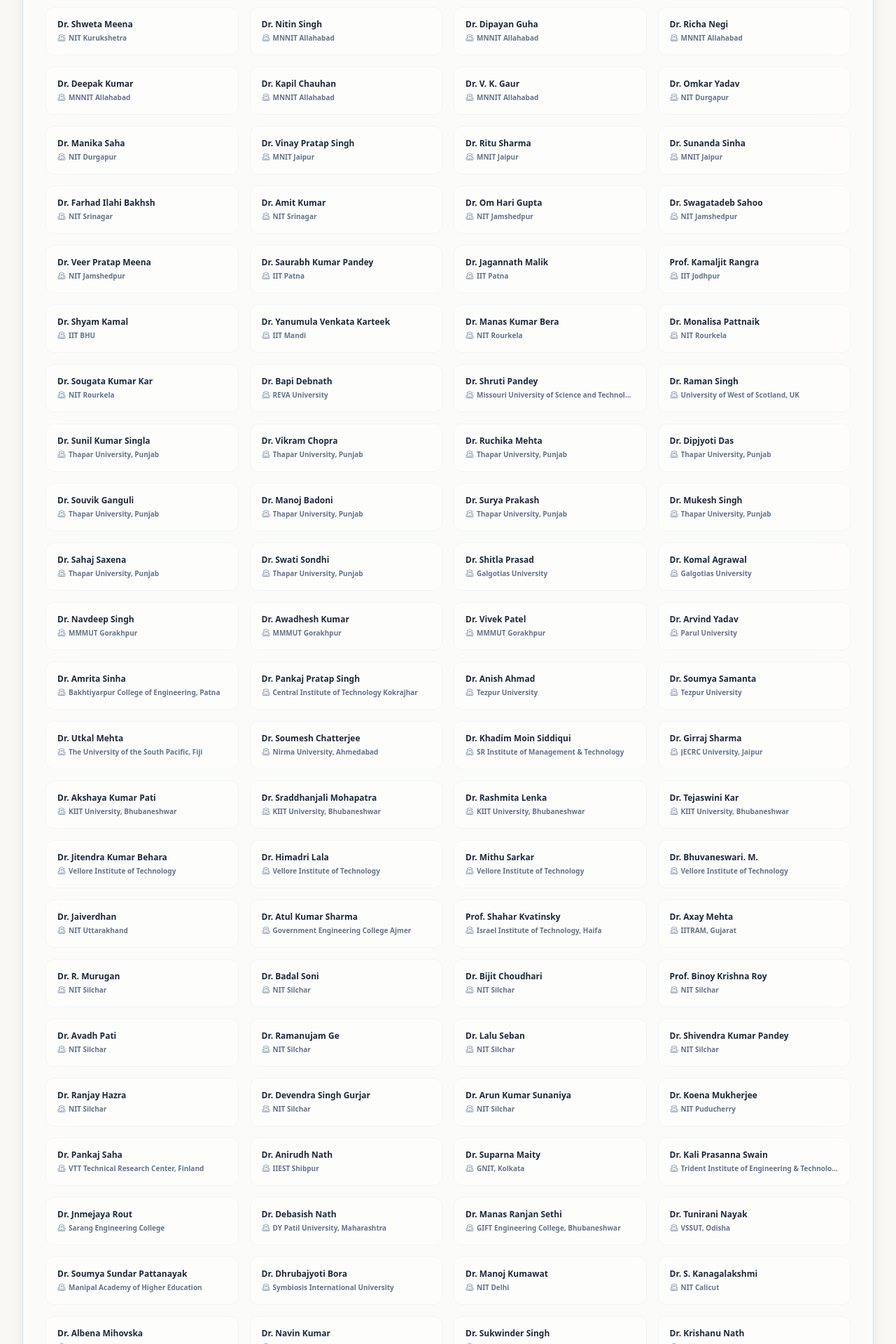
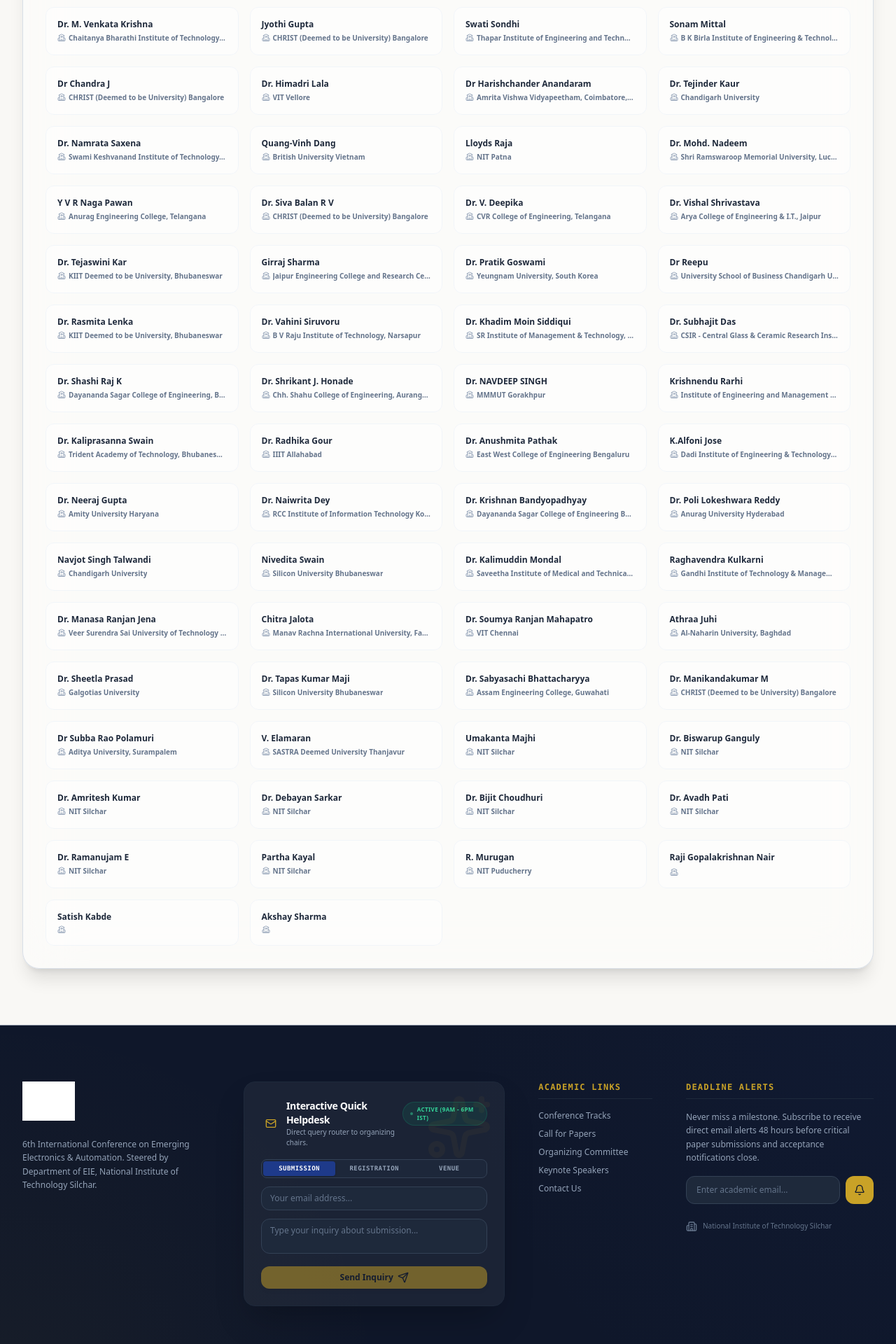
Before and after one commit to Gokulakishor/e2a_demo, a Next.js app: page /committee in a window 1280 px wide. Shown: the part 4480-6400 px from the top of the page at 70% size. Built offline with nearby package versions, Linux system fonts and the light colour scheme; grey boxes are pictures that could not be loaded; a web font is replaced by a local one.

Commit message:
Update special sessions and committee

```diff
--- a/src/app/special-session/page.tsx
+++ b/src/app/special-session/page.tsx
@@ -227,6 +227,33 @@
         name: "Dr. Balimidi Mallikarjuna ",
         affiliation:
           "Assistant Professor , National Institute of Technology Silchar [Electrical Engineering, NIT Silchar, Silchar, India]",
+      },
+    ],
+  },
+  {
+    id: 12,
+    title:
+      "Advanced RF and Wireless Technologies for Emerging Applications (ARWT 2027)",
+    organizers: [
+      {
+        name: "Dr. Prince Jain",
+        affiliation:
+          "Assistant Professor (Research Cadre), Department of Mechatronics Engineering, Faculty of Engineering and Technology, Parul University, Vadodara, Gujarat, India",
+      },
+      {
+        name: "Dr. Pujita Bhatt",
+        affiliation:
+          "Assistant Professor, Department of Mechatronics Engineering, Faculty of Engineering and Technology, Parul University, Vadodara, Gujarat, India",
+      },
+      {
+        name: "Prof. (Dr.) Unnati Joshi",
+        affiliation:
+          "Director (Research), Professor and Chief Research Officer, Micro-Nano Research and Development Center, Parul University, Vadodara, Gujarat, India",
+      },
+      {
+        name: "Prof. (Dr.) Anand Joshi",
+        affiliation:
+          "Chairperson, Micro-Nano R&D Center; Director, Research and Development Cell; and Senior Professor, Department of Mechanical Engineering, Parul University, Vadodara, Gujarat, India",
       },
     ],
   },
--- a/src/data/committee.ts
+++ b/src/data/committee.ts
@@ -148,108 +148,73 @@
 
 export const tpcData: TPCMember[] = [
   { name: "Dr. Ashish Kumar", affiliation: "NIT Raipur" },
-  { name: "Dr. Risha Mal", affiliation: "IIT Guwahati" },
-  { name: "Dr. Nikhil Deep Gupta", affiliation: "VNIT Nagpur" },
-  { name: "Dr. Prabhat Kumar Sharma", affiliation: "VNIT Nagpur" },
-  { name: "Dr. Shashi Bhushan Singh", affiliation: "NIT Kurukshetra" },
-  { name: "Dr. Chagan Charan", affiliation: "NIT Kurukshetra" },
-  { name: "Dr. Pankaj Verma", affiliation: "NIT Kurukshetra" },
-  { name: "Dr. Gaurav Verma", affiliation: "NIT Kurukshetra" },
-  { name: "Dr. Shweta Meena", affiliation: "NIT Kurukshetra" },
-  { name: "Dr. Nitin Singh", affiliation: "MNNIT Allahabad" },
-  { name: "Dr. Dipayan Guha", affiliation: "MNNIT Allahabad" },
-  { name: "Dr. Richa Negi", affiliation: "MNNIT Allahabad" },
-  { name: "Dr. Deepak Kumar", affiliation: "MNNIT Allahabad" },
-  { name: "Dr. Kapil Chauhan", affiliation: "MNNIT Allahabad" },
-  { name: "Dr. V. K. Gaur", affiliation: "MNNIT Allahabad" },
-  { name: "Dr. Omkar Yadav", affiliation: "NIT Durgapur" },
-  { name: "Dr. Manika Saha", affiliation: "NIT Durgapur" },
-  { name: "Dr. Vinay Pratap Singh", affiliation: "MNIT Jaipur" },
-  { name: "Dr. Ritu Sharma", affiliation: "MNIT Jaipur" },
-  { name: "Dr. Sunanda Sinha", affiliation: "MNIT Jaipur" },
-  { name: "Dr. Farhad Ilahi Bakhsh", affiliation: "NIT Srinagar" },
-  { name: "Dr. Amit Kumar", affiliation: "NIT Srinagar" },
-  { name: "Dr. Om Hari Gupta", affiliation: "NIT Jamshedpur" },
-  { name: "Dr. Swagatadeb Sahoo", affiliation: "NIT Jamshedpur" },
-  { name: "Dr. Veer Pratap Meena", affiliation: "NIT Jamshedpur" },
-  { name: "Dr. Saurabh Kumar Pandey", affiliation: "IIT Patna" },
-  { name: "Dr. Jagannath Malik", affiliation: "IIT Patna" },
-  { name: "Prof. Kamaljit Rangra", affiliation: "IIT Jodhpur" },
-  { name: "Dr. Shyam Kamal", affiliation: "IIT BHU" },
-  { name: "Dr. Yanumula Venkata Karteek", affiliation: "IIT Mandi" },
-  { name: "Dr. Manas Kumar Bera", affiliation: "NIT Rourkela" },
-  { name: "Dr. Monalisa Pattnaik", affiliation: "NIT Rourkela" },
-  { name: "Dr. Sougata Kumar Kar", affiliation: "NIT Rourkela" },
-  { name: "Dr. Bapi Debnath", affiliation: "REVA University" },
-  { name: "Dr. Shruti Pandey", affiliation: "Missouri University of Science and Technology, USA" },
-  { name: "Dr. Raman Singh", affiliation: "University of West of Scotland, UK" },
-  { name: "Dr. Sunil Kumar Singla", affiliation: "Thapar University, Punjab" },
-  { name: "Dr. Vikram Chopra", affiliation: "Thapar University, Punjab" },
-  { name: "Dr. Ruchika Mehta", affiliation: "Thapar University, Punjab" },
-  { name: "Dr. Dipjyoti Das", affiliation: "Thapar University, Punjab" },
-  { name: "Dr. Souvik Ganguli", affiliation: "Thapar University, Punjab" },
-  { name: "Dr. Manoj Badoni", affiliation: "Thapar University, Punjab" },
-  { name: "Dr. Surya Prakash", affiliation: "Thapar University, Punjab" },
-  { name: "Dr. Mukesh Singh", affiliation: "Thapar University, Punjab" },
-  { name: "Dr. Sahaj Saxena", affiliation: "Thapar University, Punjab" },
-  { name: "Dr. Swati Sondhi", affiliation: "Thapar University, Punjab" },
-  { name: "Dr. Shitla Prasad", affiliation: "Galgotias University" },
-  { name: "Dr. Komal Agrawal", affiliation: "Galgotias University" },
-  { name: "Dr. Navdeep Singh", affiliation: "MMMUT Gorakhpur" },
-  { name: "Dr. Awadhesh Kumar", affiliation: "MMMUT Gorakhpur" },
-  { name: "Dr. Vivek Patel", affiliation: "MMMUT Gorakhpur" },
-  { name: "Dr. Arvind Yadav", affiliation: "Parul University" },
-  { name: "Dr. Amrita Sinha", affiliation: "Bakhtiyarpur College of Engineering, Patna" },
-  { name: "Dr. Pankaj Pratap Singh", affiliation: "Central Institute of Technology Kokrajhar" },
-  { name: "Dr. Anish Ahmad", affiliation: "Tezpur University" },
-  { name: "Dr. Soumya Samanta", affiliation: "Tezpur University" },
-  { name: "Dr. Utkal Mehta", affiliation: "The University of the South Pacific, Fiji" },
-  { name: "Dr. Soumesh Chatterjee", affiliation: "Nirma University, Ahmedabad" },
-  { name: "Dr. Khadim Moin Siddiqui", affiliation: "SR Institute of Management & Technology" },
-  { name: "Dr. Girraj Sharma", affiliation: "JECRC University, Jaipur" },
-  { name: "Dr. Akshaya Kumar Pati", affiliation: "KIIT University, Bhubaneshwar" },
-  { name: "Dr. Sraddhanjali Mohapatra", affiliation: "KIIT University, Bhubaneshwar" },
-  { name: "Dr. Rashmita Lenka", affiliation: "KIIT University, Bhubaneshwar" },
-  { name: "Dr. Tejaswini Kar", affiliation: "KIIT University, Bhubaneshwar" },
-  { name: "Dr. Jitendra Kumar Behara", affiliation: "Vellore Institute of Technology" },
-  { name: "Dr. Himadri Lala", affiliation: "Vellore Institute of Technology" },
-  { name: "Dr. Mithu Sarkar", affiliation: "Vellore Institute of Technology" },
-  { name: "Dr. Bhuvaneswari. M.", affiliation: "Vellore Institute of Technology" },
-  { name: "Dr. Jaiverdhan", affiliation: "NIT Uttarakhand" },
-  { name: "Dr. Atul Kumar Sharma", affiliation: "Government Engineering College Ajmer" },
-  { name: "Prof. Shahar Kvatinsky", affiliation: "Israel Institute of Technology, Haifa" },
-  { name: "Dr. Axay Mehta", affiliation: "IITRAM, Gujarat" },
-  { name: "Dr. R. Murugan", affiliation: "NIT Silchar" },
-  { name: "Dr. Badal Soni", affiliation: "NIT Silchar" },
-  { name: "Dr. Bijit Choudhari", affiliation: "NIT Silchar" },
-  { name: "Prof. Binoy Krishna Roy", affiliation: "NIT Silchar" },
+  { name: "Dr. Subhra Sarma", affiliation: "VIT Vellore" },
+  { name: "Dr. Ram Niwash Mahia", affiliation: "National Institute of Technology, Hamirpur" },
+  { name: "Prof. Rohini V", affiliation: "CHRIST (Deemed to be University) Bangalore" },
+  { name: "Dr. Vivekanand Ilango", affiliation: "National Engineering College, Kovilpatti" },
+  { name: "Dr. Abhishek Ranjan", affiliation: "Govt. Engg. College Bhojpur" },
+  { name: "Dr. Satyajit Das", affiliation: "Barak Valley Engineering College (BVEC), Sribhumi" },
+  { name: "Dr. Bhuvaneswari M", affiliation: "VIT Vellore" },
+  { name: "Dr. M. Venkata Krishna", affiliation: "Chaitanya Bharathi Institute of Technology, Gandipet, Hyderabad" },
+  { name: "Jyothi Gupta", affiliation: "CHRIST (Deemed to be University) Bangalore" },
+  { name: "Swati Sondhi", affiliation: "Thapar Institute of Engineering and Technology, Patiala, Punjab" },
+  { name: "Sonam Mittal", affiliation: "B K Birla Institute of Engineering & Technology, CEERI Road, Rajasthan" },
+  { name: "Dr Chandra J", affiliation: "CHRIST (Deemed to be University) Bangalore" },
+  { name: "Dr. Himadri Lala", affiliation: "VIT Vellore" },
+  { name: "Dr Harishchander Anandaram", affiliation: "Amrita Vishwa Vidyapeetham, Coimbatore, Tamil Nadu" },
+  { name: "Dr. Tejinder Kaur", affiliation: "Chandigarh University" },
+  { name: "Dr. Namrata Saxena", affiliation: "Swami Keshvanand Institute of Technology, Jaipur" },
+  { name: "Quang-Vinh Dang", affiliation: "British University Vietnam" },
+  { name: "Lloyds Raja", affiliation: "NIT Patna" },
+  { name: "Dr. Mohd. Nadeem", affiliation: "Shri Ramswaroop Memorial University, Lucknow" },
+  { name: "Y V R Naga Pawan", affiliation: "Anurag Engineering College, Telangana" },
+  { name: "Dr. Siva Balan R V", affiliation: "CHRIST (Deemed to be University) Bangalore" },
+  { name: "Dr. V. Deepika", affiliation: "CVR College of Engineering, Telangana" },
+  { name: "Dr. Vishal Shrivastava", affiliation: "Arya College of Engineering & I.T., Jaipur" },
+  { name: "Dr. Tejaswini Kar", affiliation: "KIIT Deemed to be University, Bhubaneswar" },
+  { name: "Girraj Sharma", affiliation: "Jaipur Engineering College and Research Centre" },
+  { name: "Dr. Pratik Goswami", affiliation: "Yeungnam University, South Korea" },
+  { name: "Dr Reepu", affiliation: "University School of Business Chandigarh University" },
+  { name: "Dr. Rasmita Lenka", affiliation: "KIIT Deemed to be University, Bhubaneswar" },
+  { name: "Dr. Vahini Siruvoru", affiliation: "B V Raju Institute of Technology, Narsapur" },
+  { name: "Dr. Khadim Moin Siddiqui", affiliation: "SR Institute of Management & Technology, Lucknow" },
+  { name: "Dr. Subhajit Das", affiliation: "CSIR - Central Glass & Ceramic Research Institute, West Bengal" },
+  { name: "Dr. Shashi Raj K", affiliation: "Dayananda Sagar College of Engineering, Bengaluru" },
+  { name: "Dr. Shrikant J. Honade", affiliation: "Chh. Shahu College of Engineering, Aurangabad" },
+  { name: "Dr. NAVDEEP SINGH", affiliation: "MMMUT Gorakhpur" },
+  { name: "Krishnendu Rarhi", affiliation: "Institute of Engineering and Management Kolkata" },
+  { name: "Dr. Kaliprasanna Swain", affiliation: "Trident Academy of Technology, Bhubaneswar" },
+  { name: "Dr. Radhika Gour", affiliation: "IIIT Allahabad" },
+  { name: "Dr. Anushmita Pathak", affiliation: "East West College of Engineering Bengaluru" },
+  { name: "K.Alfoni Jose", affiliation: "Dadi Institute of Engineering & Technology, Visakhapatnam" },
+  { name: "Dr. Neeraj Gupta", affiliation: "Amity University Haryana" },
+  { name: "Dr. Naiwrita Dey", affiliation: "RCC Institute of Information Technology Kolkata" },
+  { name: "Dr. Krishnan Bandyopadhyay", affiliation: "Dayananda Sagar College of Engineering Bangalore" },
+  { name: "Dr. Poli Lokeshwara Reddy", affiliation: "Anurag University Hyderabad" },
+  { name: "Navjot Singh Talwandi", affiliation: "Chandigarh University" },
+  { name: "Nivedita Swain", affiliation: "Silicon University Bhubaneswar" },
+  { name: "Dr. Kalimuddin Mondal", affiliation: "Saveetha Institute of Medical and Technical Sciences, Chennai" },
+  { name: "Raghavendra Kulkarni", affiliation: "Gandhi Institute of Technology & Management Telangana" },
+  { name: "Dr. Manasa Ranjan Jena", affiliation: "Veer Surendra Sai University of Technology Burla" },
+  { name: "Chitra Jalota", affiliation: "Manav Rachna International University, Faridabad" },
+  { name: "Dr. Soumya Ranjan Mahapatro", affiliation: "VIT Chennai" },
+  { name: "Athraa Juhi", affiliation: "Al-Naharin University, Baghdad" },
+  { name: "Dr. Sheetla Prasad", affiliation: "Galgotias University" },
+  { name: "Dr. Tapas Kumar Maji", affiliation: "Silicon University Bhubaneswar" },
+  { name: "Dr. Sabyasachi Bhattacharyya", affiliation: "Assam Engineering College, Guwahati" },
+  { name: "Dr. Manikandakumar M", affiliation: "CHRIST (Deemed to be University) Bangalore" },
+  { name: "Dr Subba Rao Polamuri", affiliation: "Aditya University, Surampalem" },
+  { name: "V. Elamaran", affiliation: "SASTRA Deemed University Thanjavur" },
+  { name: "Umakanta Majhi", affiliation: "NIT Silchar" },
+  { name: "Dr. Biswarup Ganguly", affiliation: "NIT Silchar" },
+  { name: "Dr. Amritesh Kumar", affiliation: "NIT Silchar" },
+  { name: "Dr. Debayan Sarkar", affiliation: "NIT Silchar" },
+  { name: "Dr. Bijit Choudhuri", affiliation: "NIT Silchar" },
   { name: "Dr. Avadh Pati", affiliation: "NIT Silchar" },
-  { name: "Dr. Ramanujam Ge", affiliation: "NIT Silchar" },
-  { name: "Dr. Lalu Seban", affiliation: "NIT Silchar" },
-  { name: "Dr. Shivendra Kumar Pandey", affiliation: "NIT Silchar" },
-  { name: "Dr. Ranjay Hazra", affiliation: "NIT Silchar" },
-  { name: "Dr. Devendra Singh Gurjar", affiliation: "NIT Silchar" },
-  { name: "Dr. Arun Kumar Sunaniya", affiliation: "NIT Silchar" },
-  { name: "Dr. Koena Mukherjee", affiliation: "NIT Puducherry" },
-  { name: "Dr. Pankaj Saha", affiliation: "VTT Technical Research Center, Finland" },
-  { name: "Dr. Anirudh Nath", affiliation: "IIEST Shibpur" },
-  { name: "Dr. Suparna Maity", affiliation: "GNIT, Kolkata" },
-  { name: "Dr. Kali Prasanna Swain", affiliation: "Trident Institute of Engineering & Technology" },
-  { name: "Dr. Jnmejaya Rout", affiliation: "Sarang Engineering College" },
-  { name: "Dr. Debasish Nath", affiliation: "DY Patil University, Maharashtra" },
-  { name: "Dr. Manas Ranjan Sethi", affiliation: "GIFT Engineering College, Bhubaneshwar" },
-  { name: "Dr. Tunirani Nayak", affiliation: "VSSUT, Odisha" },
-  { name: "Dr. Soumya Sundar Pattanayak", affiliation: "Manipal Academy of Higher Education" },
-  { name: "Dr. Dhrubajyoti Bora", affiliation: "Symbiosis International University" },
-  { name: "Dr. Manoj Kumawat", affiliation: "NIT Delhi" },
-  { name: "Dr. S. Kanagalakshmi", affiliation: "NIT Calicut" },
-  { name: "Dr. Albena Mihovska", affiliation: "SmartAvatar B.V., Netherlands" },
-  { name: "Dr. Navin Kumar", affiliation: "Amrita Vishwa Vidyapeetham, Bengaluru" },
-  { name: "Dr. Sukwinder Singh", affiliation: "NIT Jalandhar" },
-  { name: "Dr. Krishanu Nath", affiliation: "NIT Jalandhar" },
-  { name: "Dr. Jiwanjot Singh", affiliation: "NIT Hamirpur" },
-  { name: "Dr. Ram Niwash Mahia", affiliation: "NIT Hamirpur" },
-  { name: "Dr. Kalimuddin Mondal", affiliation: "Saveetha Institute of Medical And Technical Science" },
-  { name: "Dr. Rinku Rabidas", affiliation: "Assam University, Silchar" },
-  { name: "Dr. Prakash.M.", affiliation: "NIT Nagaland" }
+  { name: "Dr. Ramanujam E", affiliation: "NIT Silchar" },
+  { name: "Partha Kayal", affiliation: "NIT Silchar" },
+  { name: "R. Murugan", affiliation: "NIT Puducherry" },
+  { name: "Raji Gopalakrishnan Nair", affiliation: "" },
+  { name: "Satish Kabde", affiliation: "" },
+  { name: "Akshay Sharma", affiliation: "" }
 ];
```
